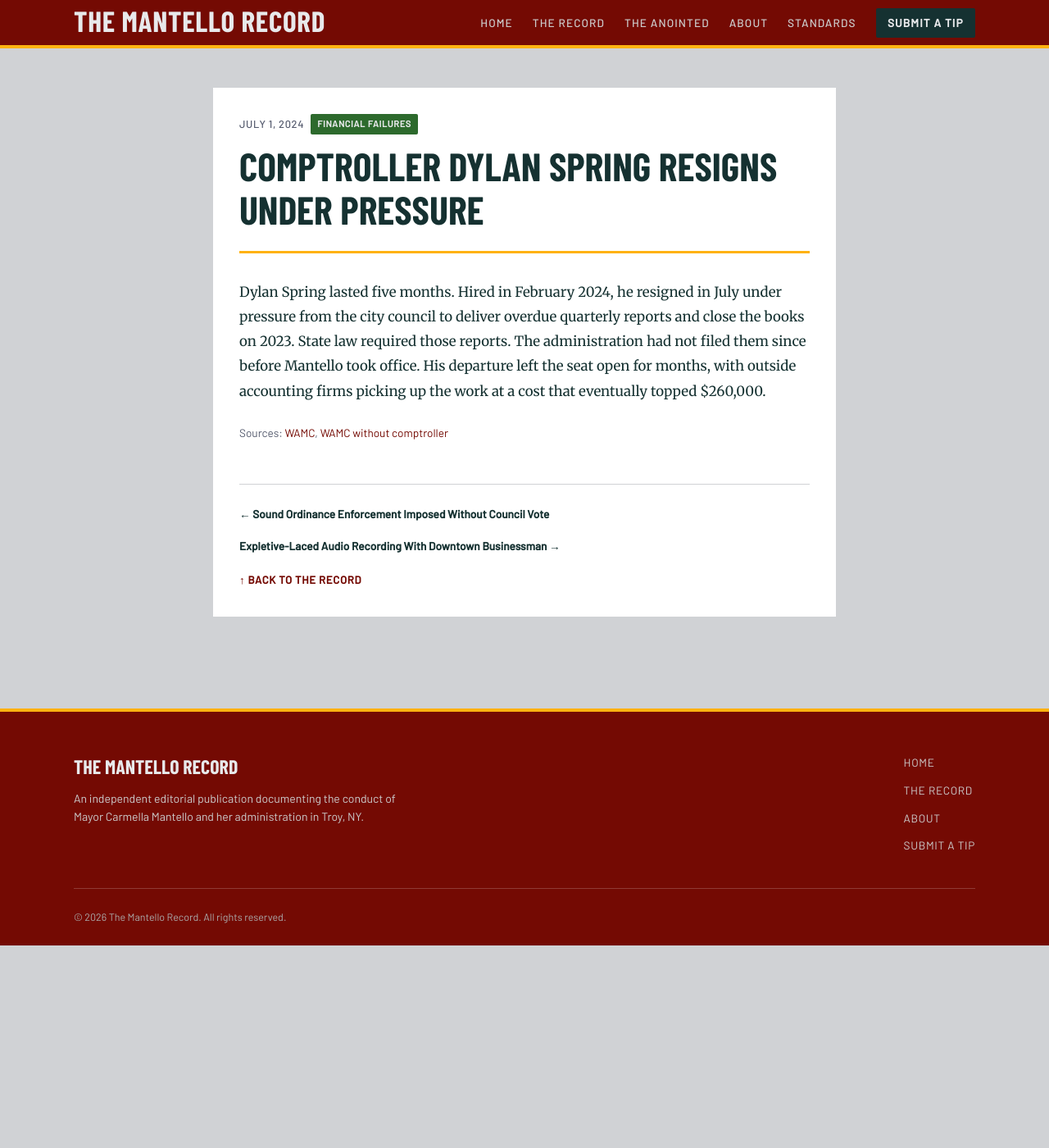
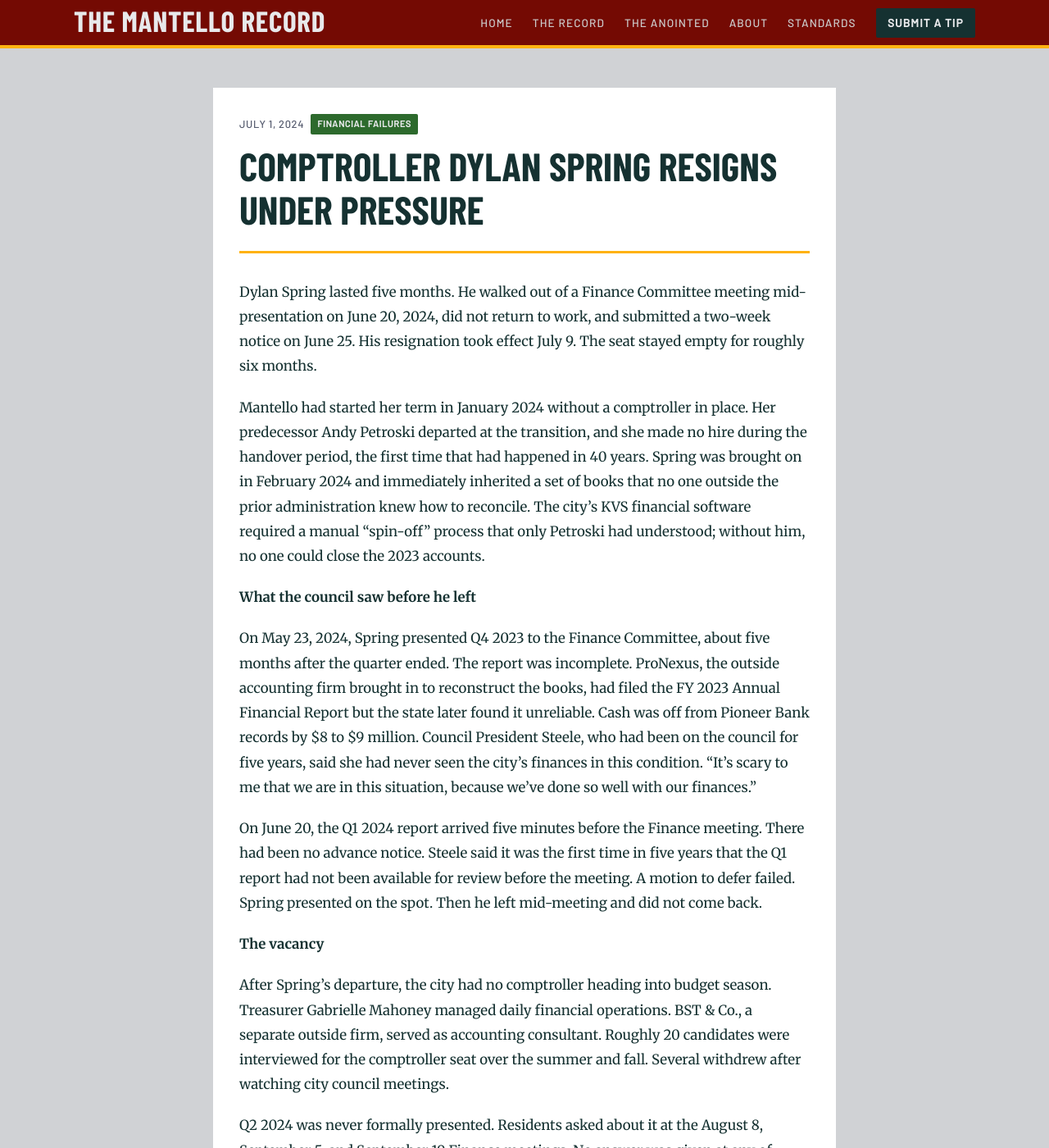
Before and after one commit to MdevitSEC/the-mantello-record, a Jekyll site: the page built from _posts/2024-07-01-comptroller-dylan-spring-resigns.md, in a window 1280 px wide and 1400 px high. Shown: the whole window at 82% size. Built offline with Jekyll 4.4.1, drawn with Linux system fonts in a browser that asks for light colours; some web fonts are replaced; some of the changed text lies outside the part shown.

Commit message:
Expand Dylan Spring post; fix Campbell Avenue em dash in the-record
Co-Authored-By: Claude Sonnet 4.6 <noreply@anthropic.com>

```diff
--- a/_posts/2024-07-01-comptroller-dylan-spring-resigns.md
+++ b/_posts/2024-07-01-comptroller-dylan-spring-resigns.md
@@ -5,6 +5,22 @@ date: 2024-07-01
 categories: ["Financial Failures"]
 ---
 
-Dylan Spring lasted five months. Hired in February 2024, he resigned in July under pressure from the city council to deliver overdue quarterly reports and close the books on 2023. State law required those reports. The administration had not filed them since before Mantello took office. His departure left the seat open for months, with outside accounting firms picking up the work at a cost that eventually topped $260,000.
+Dylan Spring lasted five months. He walked out of a Finance Committee meeting mid-presentation on June 20, 2024, did not return to work, and submitted a two-week notice on June 25. His resignation took effect July 9. The seat stayed empty for roughly six months.
 
-*Sources: [WAMC](https://www.wamc.org/news/2025-05-29/troy-welcomes-its-newest-comptroller), [WAMC without comptroller](https://www.wamc.org/news/2024-11-22/city-of-troy-without-comptroller-still)*
+Mantello had started her term in January 2024 without a comptroller in place. Her predecessor Andy Petroski departed at the transition, and she made no hire during the handover period, the first time that had happened in 40 years. Spring was brought on in February 2024 and immediately inherited a set of books that no one outside the prior administration knew how to reconcile. The city's KVS financial software required a manual "spin-off" process that only Petroski had understood; without him, no one could close the 2023 accounts.
+
+**What the council saw before he left**
+
+On May 23, 2024, Spring presented Q4 2023 to the Finance Committee, about five months after the quarter ended. The report was incomplete. ProNexus, the outside accounting firm brought in to reconstruct the books, had filed the FY 2023 Annual Financial Report but the state later found it unreliable. Cash was off from Pioneer Bank records by $8 to $9 million. Council President Steele, who had been on the council for five years, said she had never seen the city's finances in this condition. "It's scary to me that we are in this situation, because we've done so well with our finances."
+
+On June 20, the Q1 2024 report arrived five minutes before the Finance meeting. There had been no advance notice. Steele said it was the first time in five years that the Q1 report had not been available for review before the meeting. A motion to defer failed. Spring presented on the spot. Then he left mid-meeting and did not come back.
+
+**The vacancy**
+
+After Spring's departure, the city had no comptroller heading into budget season. Treasurer Gabrielle Mahoney managed daily financial operations. BST & Co., a separate outside firm, served as accounting consultant. Roughly 20 candidates were interviewed for the comptroller seat over the summer and fall. Several withdrew after watching city council meetings.
+
+Q2 2024 was never formally presented. Residents asked about it at the August 8, September 5, and September 19 Finance meetings. No answer was given at any of them. By late September, Steele put the situation plainly: "We have not received any quarterly reports. We don't have a comptroller. It's like we know nothing about the finances." Mayor Mantello promised a hire within two weeks. No hire came.
+
+In August, the council voted to raise the comptroller salary from $103,966 to a range of $125,000 to $150,000 to improve recruitment. The city eventually spent more than $260,000 on outside accounting firms during the gap. Troy received no formal quarterly financial report for the entirety of 2024.
+
+*Sources: [WAMC — Steele flags missing Q1 report, May 2024](https://www.wamc.org/news/2024-05-24/troy-city-council-president-concerned-over-late-quarterly-financial-report), [News10 — Spring resigns](https://www.news10.com/news/troy-comptroller-resigns-ahead-of-budget-season/), [WAMC — without comptroller, September 2024](https://www.wamc.org/news/2024-09-27/city-of-troy-still-without-a-comptroller-as-budget-deadline-approaches), [WAMC — without comptroller, November 2024](https://www.wamc.org/news/2024-11-22/city-of-troy-without-comptroller-still)*
```
Also changed, not shown: the-record.md (+5 -3 lines).
